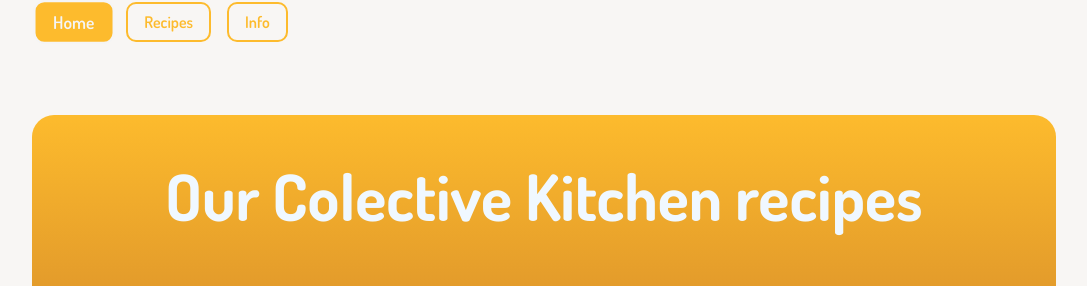
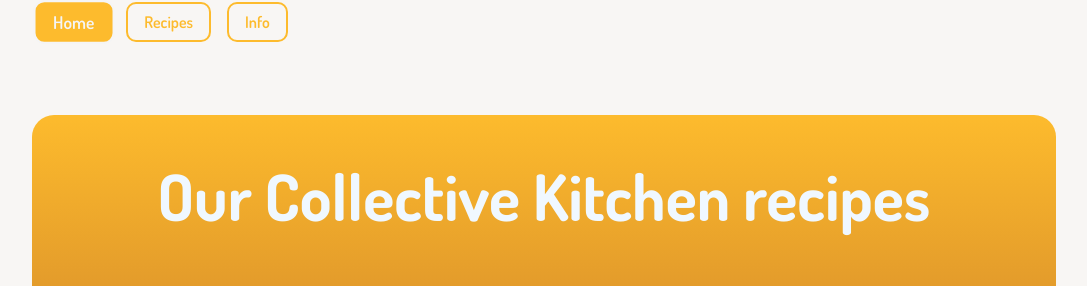
Before and after one commit to KimEden88/Cook-Book-React-contentful, a React (Vite) app: page / in a window 1280 px wide. Shown: the part 23-309 px from the top of the page, without its empty margins (96-1183 px from the left). Built offline with nearby package versions, Linux system fonts and the light colour scheme; no server answers; a web font is replaced by a local one.

Commit message:
final corrections

```diff
--- a/src/components/Footer/Footer.jsx
+++ b/src/components/Footer/Footer.jsx
@@ -4,7 +4,7 @@ function Footer() {
   return (
     <footer>
       <div className="container">
-        <p>&copy; 2023 Our Colective Kitchen - All rights reserved.</p>
+        <p>&copy; 2023 Our Collective Kitchen - All rights reserved.</p>
 
         <nav className="footer-nav">
           <ul>
--- a/src/components/Hero/Hero.jsx
+++ b/src/components/Hero/Hero.jsx
@@ -3,7 +3,7 @@ import './Hero.css';
 export const Hero = () => {
   return (
     <div className="hero">
-      <h1>Our Colective Kitchen recipes</h1>
+      <h1>Our Collective Kitchen recipes</h1>
 
       <p>Life is too short for mediocre food.</p>
     </div>
```
